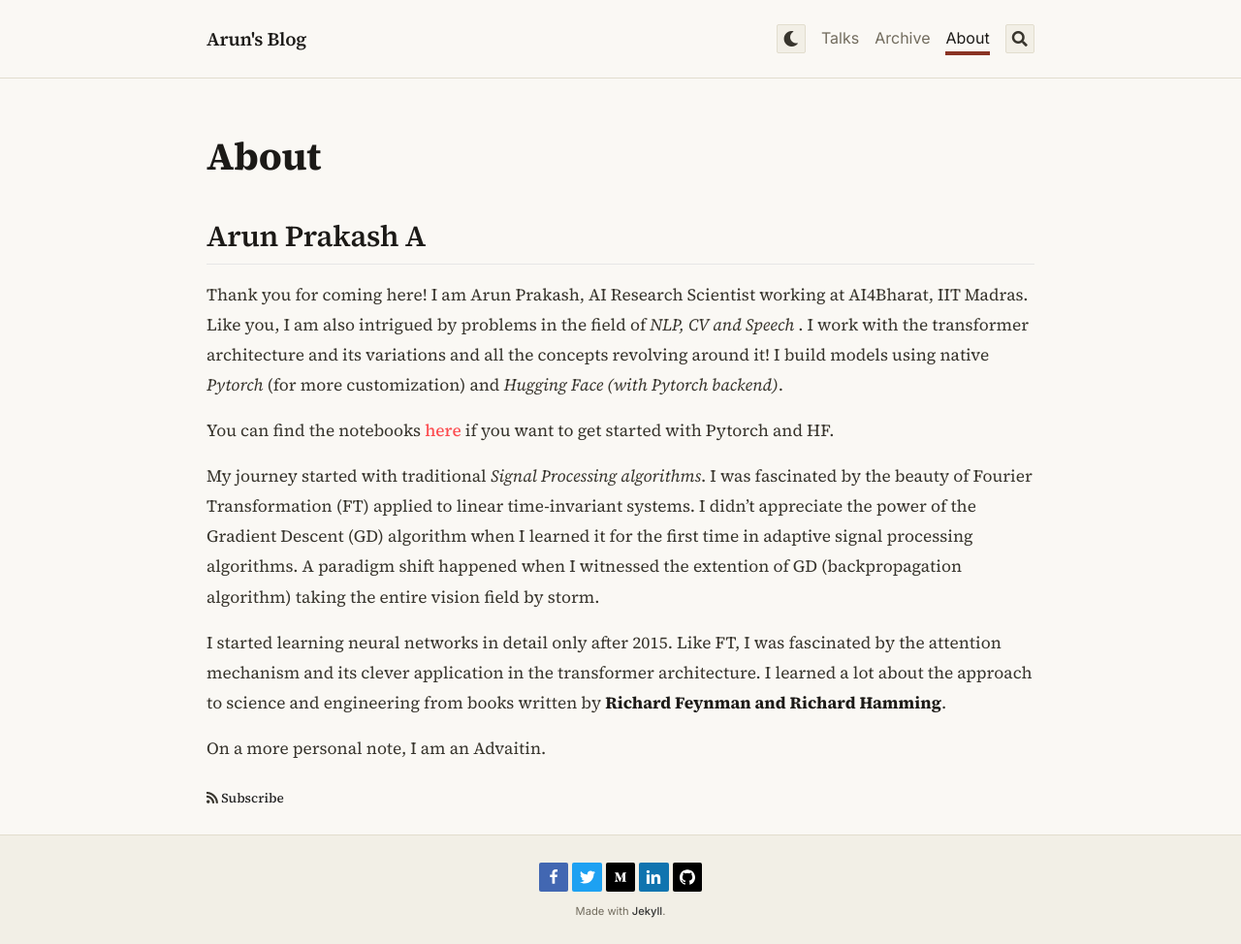
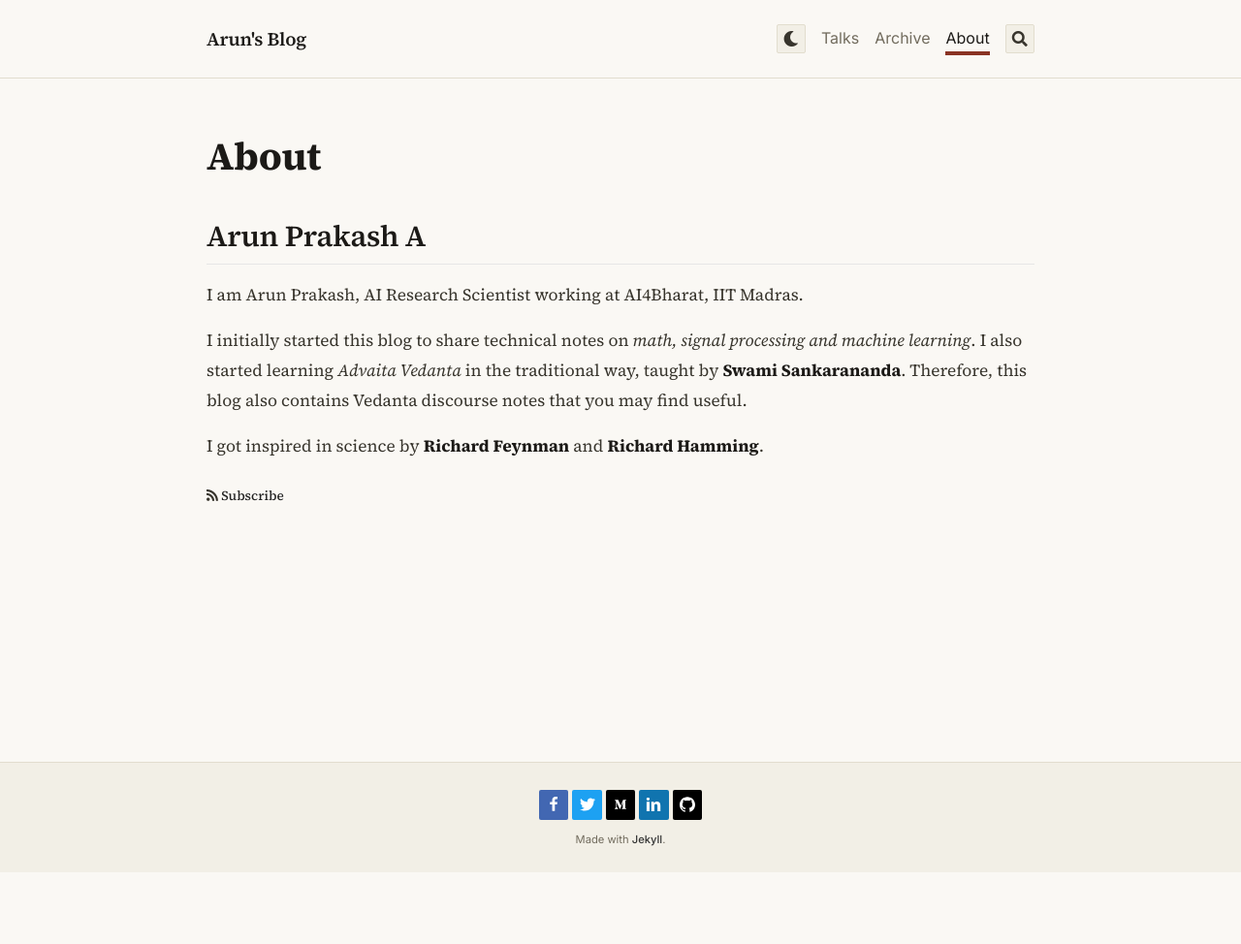
Before and after one commit to Arunprakash-A/Arunprakash-a.github.io, a Jekyll site: the page built from about.md, in a window 1280 px wide. Shown: the whole page at 97% size. Built offline with Jekyll 4.4.1, drawn with Linux system fonts in a browser that asks for light colours; nearby versions of some CDN libraries; after the commit the page ends 900 px from its top, so only the background shows below that.

Commit message:
About: concise rewrite (blog purpose, Vedanta notes, Feynman & Hamming)
Co-Authored-By: Claude Opus 4.8 <noreply@anthropic.com>

```diff
--- a/about.md
+++ b/about.md
@@ -33,12 +33,8 @@ key: page-about
 <!-- ![Image](https://lh3.googleusercontent.com/d/1EqijJwh-eOJtBkHT0bQiJ0alVMMXpLua "ARUN"){:.circle width="136px" height="128px"} -->
 
 
- Thank you for coming here! I am Arun Prakash, AI Research Scientist working at AI4Bharat, IIT Madras. Like you, I am also intrigued by problems in the field of<em> NLP, CV and Speech </em>. I work with the transformer architecture and its variations and all the concepts revolving around it! I build models using native <em> Pytorch </em> (for more customization) and <em> Hugging Face (with Pytorch backend)</em>.
+I am Arun Prakash, AI Research Scientist working at AI4Bharat, IIT Madras.
 
- You can find the notebooks [here](https://github.com/Arunprakash-A/DL-Pytorch-Workshop) if you want to get started with Pytorch and HF.
+I initially started this blog to share technical notes on <em>math, signal processing and machine learning</em>. I also started learning <em>Advaita Vedanta</em> in the traditional way, taught by <strong>Swami Sankarananda</strong>. Therefore, this blog also contains Vedanta discourse notes that you may find useful.
 
-My journey started with traditional <em> Signal Processing algorithms</em>. I was fascinated by the beauty of Fourier Transformation (FT) applied to linear time-invariant systems. I didn't appreciate the power of the Gradient Descent (GD) algorithm when I learned it for the first time in adaptive signal processing algorithms. A paradigm shift happened when I witnessed the extention of GD (backpropagation algorithm) taking the entire vision field by storm.
-
-I started learning neural networks in detail only after 2015. Like FT, I was fascinated by the attention mechanism and its clever application in the transformer architecture. I learned a lot about the approach to science and engineering from books written by <strong> Richard Feynman and Richard Hamming</strong>.
-
-On a more personal note, I am an Advaitin.
+I got inspired in science by <strong>Richard Feynman</strong> and <strong>Richard Hamming</strong>.
```
